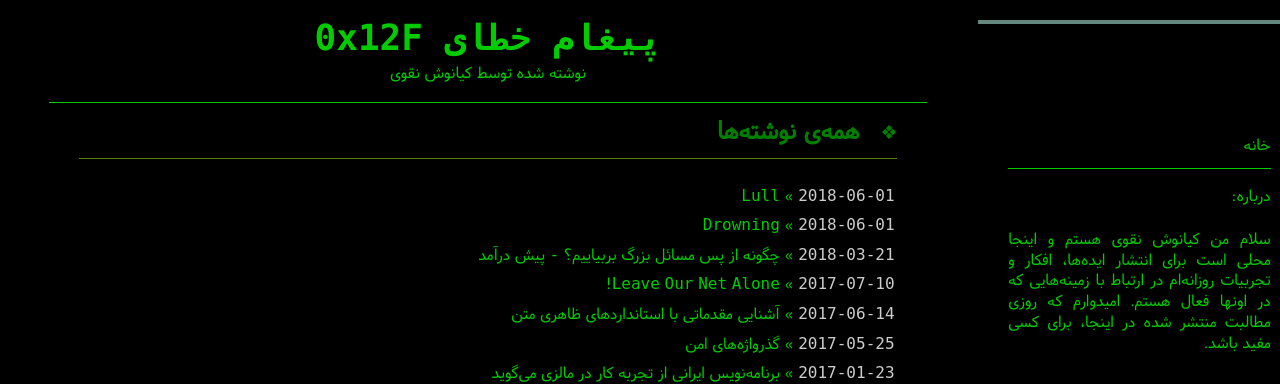
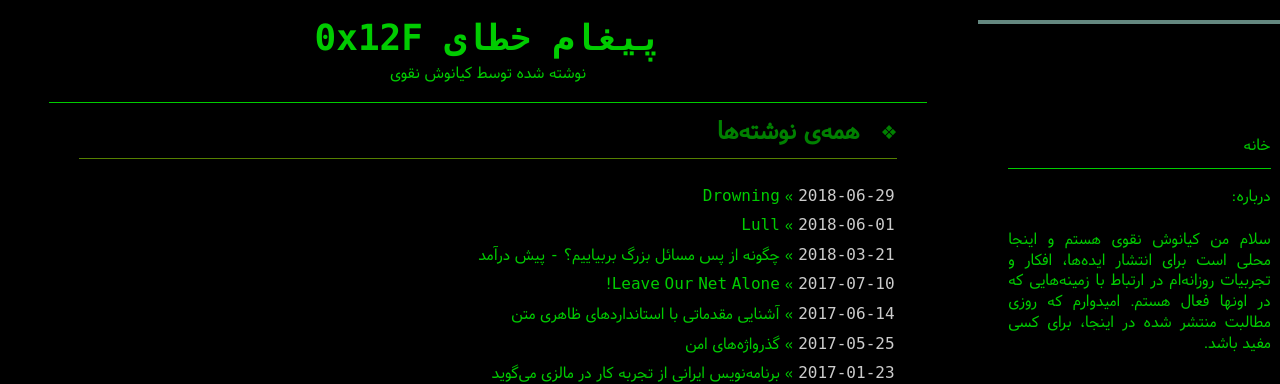
Before and after one commit to rashid2003/theskn, a Jekyll site: the page built from index.html, in a window 1280 px wide. Shown: the top 384 px of the page. Built offline with Jekyll 4.4.1, drawn with Linux system fonts in a browser that asks for light colours; nearby versions of some CDN libraries.

Commit message:
Update and rename 2016-06-29-drowning.md to 2018-06-29-drowning.md

```diff
--- a/_posts/2016-06-29-drowning.md
+++ b/_posts/2018-06-29-drowning.md
@@ -3,9 +3,9 @@ layout: post
 title: Drowning
 category: [موسیقی]
 tags: [موسیقی, پیانو, piano, classical, piano solo, solo, mood, modern, single, neoclassical, solopiano]
-date: 2018-06-01 22:00:00 +0330
+date: 2018-06-29 23:30:00 +0330
 published: true
-permalink: lull
+permalink: drowning
 summary: برای غرق شدن؛ آهنگ انفرادی کیانوش نقوی
 excerpt_separator: <!--more-->
 uuid: 08658892-7674-4586-97ff-2bc0a73cf7e1
```
